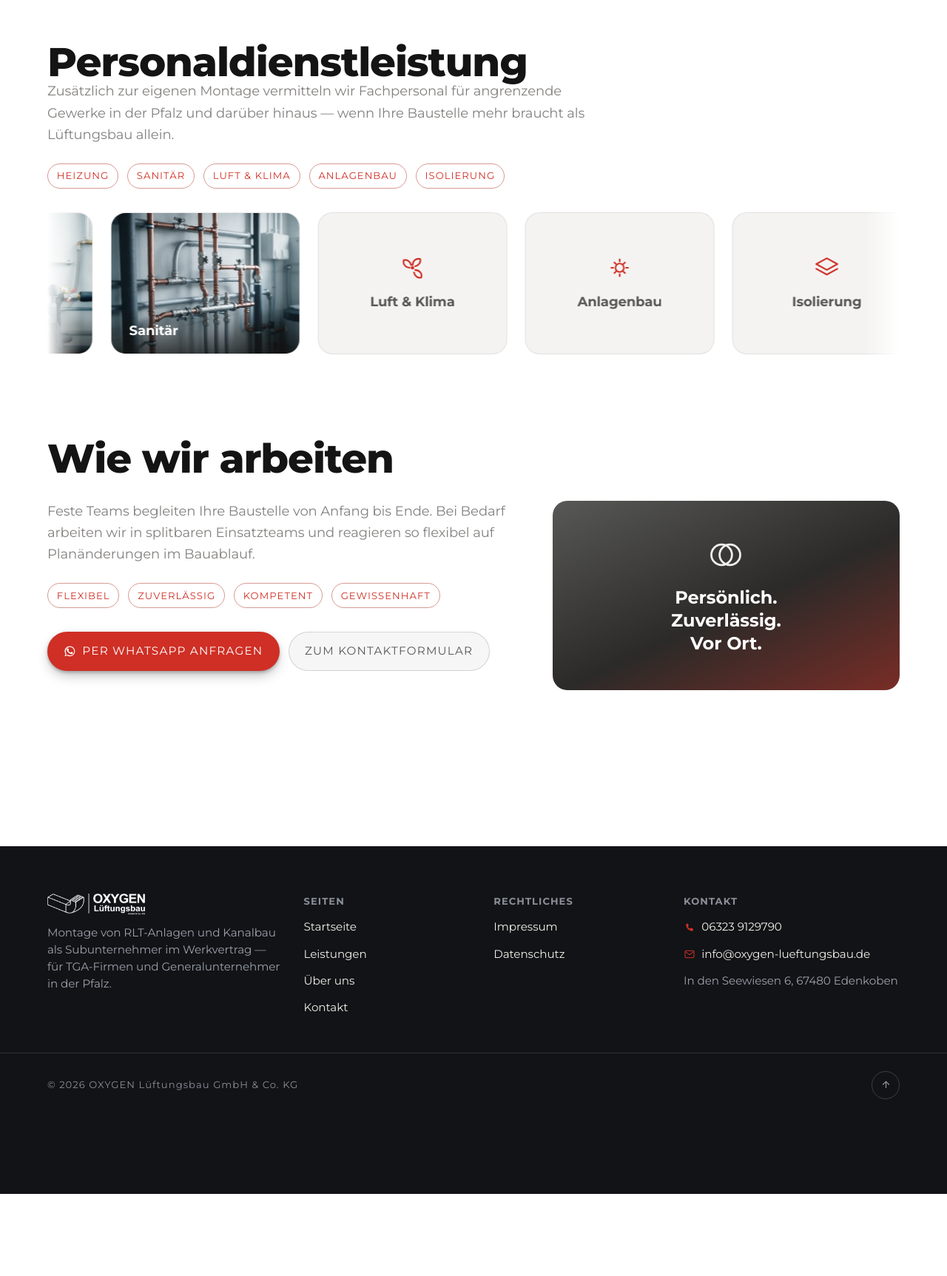
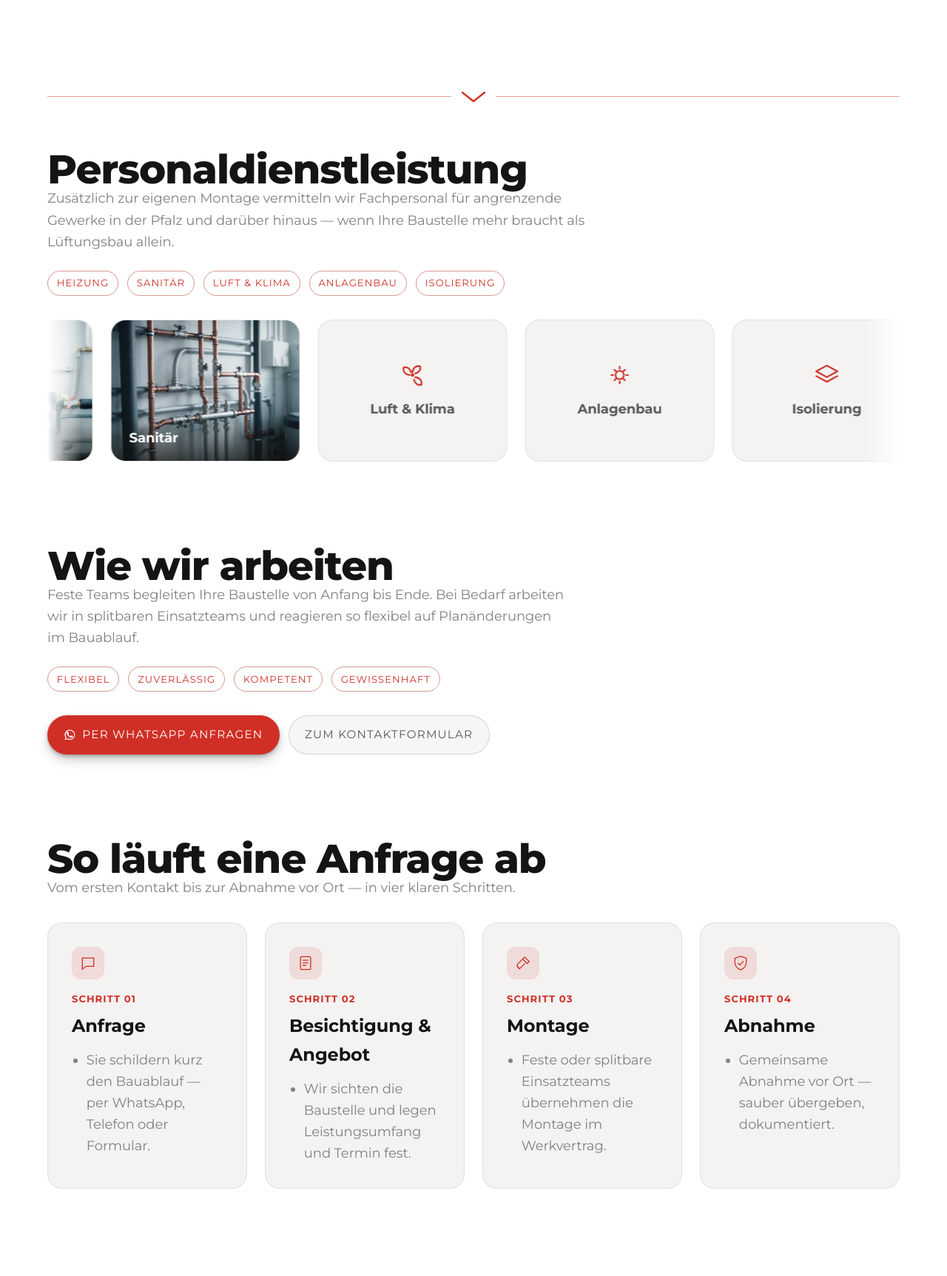
Before and after one commit to furkankaradeniz68-eng/oxygen-lueftungsbau2, a website: page service.html in a window 1280 px wide. Shown: the part 1120-2845 px from the top of the page at 74% size. Before the commit the page ends 2734 px from the top, so only its background shows below. Drawn offline with Linux system fonts and the light colour scheme.

Commit message:
Add real photos to ueber-uns, fix card colors, restructure service.html process section
- Generate and place 3 new photos: tools close-up, workers arm-in-arm hero,
  handshake, replacing remaining placeholder/text-only sections on ueber-uns.html
- Fix index.html story cards to consistent red-label/white-text treatment
- service.html: drop the work-split placeholder panel, add a new
  "So laeuft eine Anfrage ab" process section, add a red divider between
  Montage and Personaldienstleistung
- ueber-uns.html: add matching divider between hero and Unser Unternehmen
- Site-wide fix: hyphens:auto + overflow-wrap on .sc-display headings to stop
  long German compound words clipping on narrow mobile viewports

```diff
--- a/assets/site.css
+++ b/assets/site.css
@@ -56,6 +56,14 @@ h1, h2, h3, h4 { color: #141414; }
    move to a heavier weight to read as intentionally bold rather than
    accidentally light. */
 .sc-display { font-weight: 800; }
+/* overflow-wrap guard, site-wide: a single long German compound word
+   ("Montagepartner", "Personaldienstleistung") at a large display size
+   can be wider than its column on a narrow phone; without a break
+   fallback it overflows the column edge instead of wrapping. hyphens:auto
+   (html lang="de" is set on every page) gives the browser a shot at a
+   proper hyphenated break first; overflow-wrap is the hard fallback for
+   whatever hyphenation doesn't catch. */
+.sc-display { hyphens: auto; overflow-wrap: break-word; }
 .topnav__link, .sc-label, .site-footer__heading,
 .contact-facts dt, .legal dt, .form-field label { font-weight: 700; }
 
@@ -245,30 +253,59 @@ h1, h2, h3, h4 { color: #141414; }
 }
 
 /* --------------------------------------------------------- work split --
-   Text column + a branded graphic panel standing in for a photo (see
-   service.html comment above .work-split__visual for the swap path). */
+   Text column + a real photo column, used wherever a block of copy gets
+   paired with a supporting image (Wie wir arbeiten, Unser Unternehmen,
+   Modernes Werkzeug). Default order is text-left/media-right; add
+   .work-split--reverse for media-left/text-right (narrower media column,
+   so the text keeps the visual lead either way). */
 .work-split {
   display: grid; grid-template-columns: 1.15fr 0.85fr;
   gap: var(--sc-7);
   align-items: stretch;
   margin-top: var(--sc-6);
 }
-.work-split__visual {
-  background: linear-gradient(155deg, var(--sc-ink) 0%, #2b2a28 55%, var(--sc-accent) 150%);
+.work-split--reverse { grid-template-columns: 0.85fr 1.15fr; }
+.work-split__media {
   border-radius: var(--sc-r-lg);
+  overflow: hidden;
   min-height: 16rem;
-  display: flex; flex-direction: column; align-items: center; justify-content: center; gap: var(--sc-4);
-  color: #fff; text-align: center;
-  padding: var(--sc-6);
 }
-.work-split__visual svg { width: 3.25rem; height: 3.25rem; opacity: 0.92; }
-.work-split__visual strong {
-  font-family: var(--sc-font-display); font-weight: 700;
-  font-size: var(--sc-t-lg); line-height: 1.3;
+.work-split__media img { width: 100%; height: 100%; object-fit: cover; display: block; }
+@media (max-width: 860px) {
+  .work-split, .work-split--reverse { grid-template-columns: 1fr; }
+  .work-split__media { min-height: 14rem; }
 }
-@media (max-width: 860px) {
-  .work-split { grid-template-columns: 1fr; }
-  .work-split__visual { min-height: 11rem; }
+
+/* ----------------------------------------------------- section divider --
+   Thin red rule marking a hard transition between two sections, with a
+   wide downward chevron centered on it. The chevron sits on a canvas-
+   colored patch so the rule appears to break around it rather than
+   running underneath. Shared between service.html (Montage ->
+   Personaldienstleistung) and ueber-uns.html (Hero -> Unser Unternehmen). */
+.section-divider {
+  position: relative;
+  height: 1px;
+  background: color-mix(in oklab, var(--sc-accent) 45%, transparent);
+  margin: clamp(2.5rem, 6vw, 4.5rem) 0;
+}
+.section-divider__arrow {
+  position: absolute; left: 50%; top: 50%; translate: -50% -50%;
+  width: clamp(2.75rem, 6vw, 3.75rem);
+  height: auto;
+  background: var(--sc-canvas);
+  padding-inline: 0.75rem;
+  color: var(--sc-accent);
+  display: block;
+}
+
+/* -------------------------------------------------------- process steps --
+   "So läuft eine Anfrage ab" — reuses .card/.card-grid/.card__icon as-is,
+   this just adds the small red step-number caption above each card title. */
+.process-steps__num {
+  display: block; font-family: var(--sc-font-mono); font-weight: 700;
+  font-size: var(--sc-t-xs); letter-spacing: var(--sc-track-wide);
+  text-transform: uppercase; color: var(--sc-accent);
+  margin-bottom: 0.5em;
 }
 
 /* --------------------------------------------------------- contact facts -- */
--- a/service.html
+++ b/service.html
@@ -51,9 +51,21 @@
     <path d="M14 5 4 10.5 14 16l10-5.5L14 5z"/>
     <path d="M4 15l10 5.5L24 15"/>
   </symbol>
-  <symbol id="ic-partnership" viewBox="0 0 28 28" fill="none" stroke="currentColor" stroke-width="1.5">
-    <circle cx="11" cy="14" r="7.5"/>
-    <circle cx="17" cy="14" r="7.5"/>
+  <symbol id="ic-step-anfrage" viewBox="0 0 28 28" fill="none" stroke="currentColor" stroke-width="1.5">
+    <path d="M5 6h18v13H11l-6 4.5V19H5z"/>
+  </symbol>
+  <symbol id="ic-step-angebot" viewBox="0 0 28 28" fill="none" stroke="currentColor" stroke-width="1.5">
+    <rect x="6" y="4" width="16" height="20" rx="1.5"/>
+    <path d="M9.5 9.5h9M9.5 13.5h9M9.5 17.5h5.5"/>
+  </symbol>
+  <symbol id="ic-step-montage" viewBox="0 0 28 28" fill="none" stroke="currentColor" stroke-width="1.5">
+    <path d="M16.5 4.5l7 7-3.1 3.1-7-7z"/>
+    <path d="M13.6 7.4L5 16v3.5L8.5 23l8.6-8.6"/>
+    <path d="M5 19.5l3.5 3.5"/>
+  </symbol>
+  <symbol id="ic-step-abnahme" viewBox="0 0 28 28" fill="none" stroke="currentColor" stroke-width="1.5">
+    <path d="M14 3l9 3.4v6.2c0 6-4 10-9 12-5-2-9-6-9-12V6.4z"/>
+    <path d="M10 14l3 3 5.5-6"/>
   </symbol>
 </svg>
 
@@ -110,6 +122,12 @@
           <li>Flexible Teamgrößen je nach Bauablauf</li>
         </ul>
       </div>
+    </div>
+  </div>
+
+  <div class="sc-wrap">
+    <div class="section-divider">
+      <svg class="section-divider__arrow" viewBox="0 0 48 24" fill="none" stroke="currentColor" stroke-width="3" stroke-linecap="round" stroke-linejoin="round" aria-hidden="true"><path d="M4 4 L24 20 L44 4"/></svg>
     </div>
   </div>
 
@@ -187,8 +205,6 @@
 
   <div class="sc-wrap sc-section" style="padding-top:0">
     <h2 class="sc-display sc-display--md">Wie wir arbeiten</h2>
-    <div class="work-split">
-      <div class="work-split__text">
     <p class="sc-body">Feste Teams begleiten Ihre Baustelle von Anfang bis Ende. Bei Bedarf arbeiten wir in splitbaren Einsatzteams und reagieren so flexibel auf Planänderungen im Bauablauf.</p>
     <div class="values-row">
       <span>Flexibel</span>
@@ -204,16 +220,42 @@
       <a class="btn btn--ghost" href="kontakt.html">Zum Kontaktformular</a>
     </div>
   </div>
-      <!--
-        Branded graphic panel standing in for a real partnership/handshake
-        photo (blocked on KIE credits — see trade-slider comment above).
-        Once a photo is generated, add it as `<img class="work-split__photo">`
-        inside .work-split__visual and drop the background gradient; the
-        grid sizing stays the same either way.
-      -->
-      <div class="work-split__visual">
-        <svg aria-hidden="true"><use href="#ic-partnership"></use></svg>
-        <strong>Persönlich.<br>Zuverlässig.<br>Vor Ort.</strong>
+
+  <div class="sc-wrap sc-section" style="padding-top:0">
+    <h2 class="sc-display sc-display--md">So läuft eine Anfrage ab</h2>
+    <p class="sc-body">Vom ersten Kontakt bis zur Abnahme vor Ort — in vier klaren Schritten.</p>
+    <div class="card-grid process-steps">
+      <div class="card">
+        <div class="card__icon"><svg aria-hidden="true"><use href="#ic-step-anfrage"></use></svg></div>
+        <span class="process-steps__num">Schritt 01</span>
+        <h3>Anfrage</h3>
+        <ul>
+          <li>Sie schildern kurz den Bauablauf — per WhatsApp, Telefon oder Formular.</li>
+        </ul>
+      </div>
+      <div class="card">
+        <div class="card__icon"><svg aria-hidden="true"><use href="#ic-step-angebot"></use></svg></div>
+        <span class="process-steps__num">Schritt 02</span>
+        <h3>Besichtigung &amp; Angebot</h3>
+        <ul>
+          <li>Wir sichten die Baustelle und legen Leistungsumfang und Termin fest.</li>
+        </ul>
+      </div>
+      <div class="card">
+        <div class="card__icon"><svg aria-hidden="true"><use href="#ic-step-montage"></use></svg></div>
+        <span class="process-steps__num">Schritt 03</span>
+        <h3>Montage</h3>
+        <ul>
+          <li>Feste oder splitbare Einsatzteams übernehmen die Montage im Werkvertrag.</li>
+        </ul>
+      </div>
+      <div class="card">
+        <div class="card__icon"><svg aria-hidden="true"><use href="#ic-step-abnahme"></use></svg></div>
+        <span class="process-steps__num">Schritt 04</span>
+        <h3>Abnahme</h3>
+        <ul>
+          <li>Gemeinsame Abnahme vor Ort — sauber übergeben, dokumentiert.</li>
+        </ul>
       </div>
     </div>
   </div>
```
Also changed, not shown: index.html (+13 -3 lines), ueber-uns.html (+27 -0 lines), assets/phase5/haendedruck.webp (added), assets/phase5/team-arm-in-arm.webp (added), assets/phase5/werkzeug.webp (added). Lines whose indentation alone changed are shown as unchanged.
